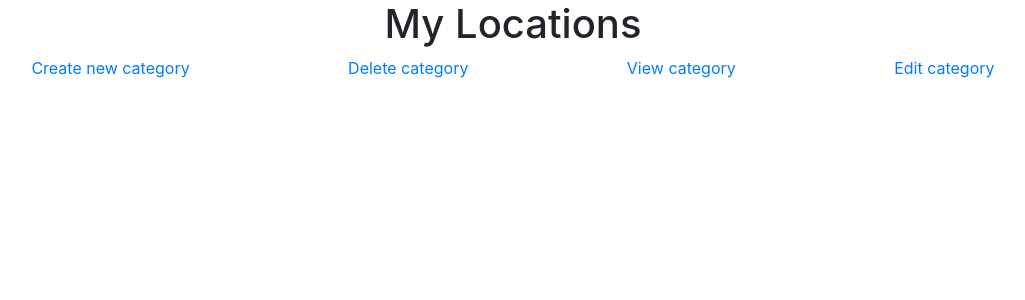
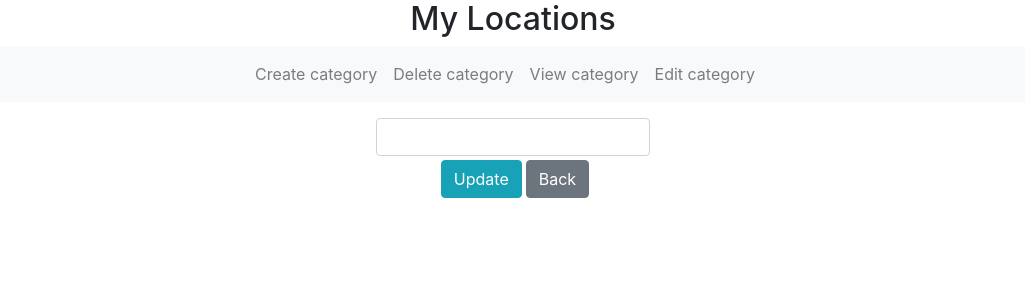
Before and after one commit to shirafeldinger/My-Locations, a React (Create React App) app in the folder my-app/: page /editCategory in a window 1280 px wide. Shown: the top 300 px of the page, without its empty margins (127-1152 px from the left). Built offline with nearby package versions, Linux system fonts and the light colour scheme.

Commit message:
added edit category component

```diff
--- a/my-app/src/App.css
+++ b/my-app/src/App.css
@@ -1,38 +1,3 @@
 .App {
   text-align: center;
 }
-
-.App-logo {
-  height: 40vmin;
-  pointer-events: none;
-}
-
-@media (prefers-reduced-motion: no-preference) {
-  .App-logo {
-    animation: App-logo-spin infinite 20s linear;
-  }
-}
-
-.App-header {
-  background-color: #282c34;
-  min-height: 100vh;
-  display: flex;
-  flex-direction: column;
-  align-items: center;
-  justify-content: center;
-  font-size: calc(10px + 2vmin);
-  color: white;
-}
-
-.App-link {
-  color: #61dafb;
-}
-
-@keyframes App-logo-spin {
-  from {
-    transform: rotate(0deg);
-  }
-  to {
-    transform: rotate(360deg);
-  }
-}
--- a/my-app/src/App.tsx
+++ b/my-app/src/App.tsx
@@ -8,6 +8,7 @@ import CategoryList from './components/categoryList/CategoryList';
 import CategoryDetails from './components/categoryDetails/categoryDetails';
 import { useDispatch, useSelector } from 'react-redux';
 import { ActionTypes, MyLocationState } from './types';
+import EditCategory from './components/editCategory/editCategory';
 
 function App() {
   const categories = useSelector<MyLocationState>(state => state.categories) as Array<string>;
@@ -21,19 +22,22 @@ function App() {
 
   return (
     <div className="App">
-      <h1>My Locations</h1>
       <Router>
-        <div style={{ display: 'flex', justifyContent: 'space-evenly' }}>
-          <Link to="/newCategory">Create new category</Link>
-          <Link onClick={() => { removeCategory(categorySelected) }} to='/'>Delete category</Link>
-          <Link to="/categoryDetails">View category</Link>
-          <Link to="/categoryDetails">Edit category</Link>
-        </div>
+        <h2>My Locations</h2>
+        <nav className=" d-flex align-items-center justify-content-center navbar navbar-light bg-light">
+          <ul className="navbar-nav flex-row ">
+            <Link className="nav-link mr-3" to="/newCategory">Create category</Link>
+            <Link className="nav-link mr-3" onClick={() => { removeCategory(categorySelected) }} to='/'>Delete category</Link>
+            <Link className="nav-link mr-3" to="/categoryDetails">View category</Link>
+            <Link className="nav-link mr-3" to="/editCategory">Edit category</Link>
+          </ul>
+        </nav>
 
         <Switch>
           <Route exact path='/' component={() => { return <CategoryList /> }} />
           <Route exact path='/newCategory' component={() => { return <NewCategory /> }} />
           <Route exact path='/categoryDetails' component={() => { return <CategoryDetails /> }} />
+          <Route exact path='/editCategory' component={() => { return <EditCategory /> }} />
         </Switch>
       </Router>
     </div>
--- a/my-app/src/components/categoryDetails/categoryDetails.tsx
+++ b/my-app/src/components/categoryDetails/categoryDetails.tsx
@@ -16,9 +16,9 @@ function CategoryDetails() {
                 return (
                     <div key={location.name}>
                         <h3>{location.category}</h3>
-                        <li className="list-group-item">{location.name}</li>
-                        <li className="list-group-item">{location.address}</li>
-                        <li className="list-group-item">{location.coordinates}</li>
+                        <li className="list-group-item">Location name: {location.name}</li>
+                        <li className="list-group-item">Location address: {location.address}</li>
+                        <li className="list-group-item">Location coordinates: {location.coordinates}</li>
                     </div>
                 )
             })}
--- a/my-app/src/components/categoryList/CategoryList.tsx
+++ b/my-app/src/components/categoryList/CategoryList.tsx
@@ -6,13 +6,14 @@ import { Link } from 'react-router-dom';
 
 function CategoryList() {
     const categories = useSelector<MyLocationState>(state => state.categories) as Array<string>;
+    const categorySelected = useSelector<MyLocationState>(state => state.categorySelected) as string;
     const dispatch = useDispatch();
 
     return (
         <ul className="list-group">
             {categories.map((category, index) => {
                 return <button onClick={() => dispatch({ type: ActionTypes.setCategorySelected, categorySelected: category })}
-                    key={index} className="list-group-item">{category}</button>
+                    key={index} className={category == categorySelected ? 'categorySelected m-3 list-group-item' : "m-3 list-group-item"}>{category}</button>
             })}
         </ul>
     );
--- a/my-app/src/components/categoryList/categoryList.css
+++ b/my-app/src/components/categoryList/categoryList.css
@@ -1,5 +1,9 @@
 .list-group {
   display: flex;
+  justify-content: space-around;
   align-items: center;
-  justify-content: center;
 }
+
+.categorySelected {
+  border-color: rgb(151, 149, 149);
+}
--- /dev/null
+++ b/my-app/src/components/editCategory/editCategory.tsx
@@ -0,0 +1,34 @@
+import React, { useEffect, useState } from "react";
+import { useSelector, useDispatch } from "react-redux"
+import { Link } from "react-router-dom";
+import { ActionTypes, MyLocationState } from '../../types';
+
+
+function EditCategory() {
+    const categorySelected = useSelector<MyLocationState>(state => state.categorySelected) as string;
+    const categories = useSelector<MyLocationState>(state => state.categories) as Array<string>;
+    const dispatch = useDispatch();
+    const [editiedCategory, setEditiedCategory] = useState(categorySelected)
+
+
+    const updateCategory = () => {
+        let newCategories = [...categories]
+        let editiedCategoryIndex = newCategories.indexOf(categorySelected);
+        newCategories[editiedCategoryIndex] = editiedCategory;
+        dispatch({ type: ActionTypes.setCategory, categories: newCategories })
+        dispatch({ type: ActionTypes.setCategorySelected, categorySelected: editiedCategory })
+    };
+
+    return (
+        <div style={{ display: 'flex', flexDirection: 'column', justifyContent: 'center', alignItems: 'center' }}>
+            <div className="m-3 form-group">
+                <input className="form-control" value={editiedCategory} type="text" onChange={(e) => { setEditiedCategory(e.target.value) }} />
+                <button className='m-1 btn btn-info' onClick={() => updateCategory()}>Update</button>
+                <Link className='btn btn-secondary' to="/">Back </Link>
+            </div>
+
+        </div>
+    );
+}
+
+export default EditCategory;
--- a/my-app/src/components/newCategory/newCategory.tsx
+++ b/my-app/src/components/newCategory/newCategory.tsx
@@ -1,4 +1,4 @@
-import React, { useState } from "react";
+import React, { useEffect, useState } from "react";
 import { useSelector, useDispatch } from "react-redux"
 import { Link } from "react-router-dom";
 import { ActionTypes, MyLocationState, Location } from '../../types';
@@ -26,17 +26,15 @@ function NewCategory() {
 
     return (
         <div style={{ display: 'flex', flexDirection: 'column', justifyContent: 'center', alignItems: 'center' }}>
-            <label> add new category</label>
-            <input type="text" onChange={(e) => { setCategory(e.target.value) }} />
-            <label >Address</label>
-            <input type="text" onChange={(e) => { setInputAddress(e.target.value) }} />
-            <label >Coordinates</label>
-            <input type="text" onChange={(e) => { setInputCoordinates(e.target.value) }} />
-            <label >Location Name</label>
-            <input type="text" onChange={(e) => { setInputName(e.target.value) }} />
-
-            <div>
-                <button style={{ margin: 5 }} className='btn btn-info' onClick={() => { addCategory(); addCategoryDetails() }}>add</button>
+            <div className="m-3 form-group">
+                <input placeholder='category name' className="form-control" type="text" onChange={(e) => { setCategory(e.target.value) }} />
+                {/* <label >Address</label>
+                <input className="form-control" type="text" onChange={(e) => { setInputAddress(e.target.value) }} />
+                <label >Coordinates</label>
+                <input className="form-control" type="text" onChange={(e) => { setInputCoordinates(e.target.value) }} />
+                <label >Location Name</label>
+                <input className="form-control" type="text" onChange={(e) => { setInputName(e.target.value) }} /> */}
+                <button className='m-1 btn btn-info' onClick={() => { addCategory(); addCategoryDetails() }}>Add</button>
                 <Link className='btn btn-secondary' to="/">Back </Link>
             </div>
         </div>
```
